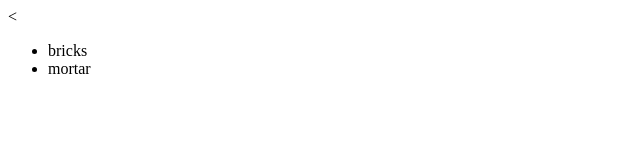
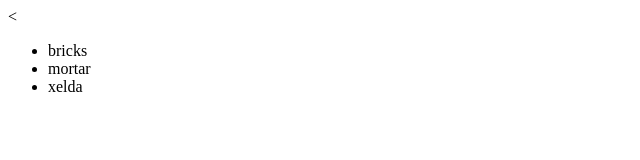
Before and after one commit to demhaq/newGitTest, a plain HTML site: page index.html in a window 1280 px wide. Shown: the full height of the page, 0-640 px from the left. Drawn offline with Linux system fonts and the light colour scheme.

Commit message:
made changes

```diff
--- a/index.html
+++ b/index.html
@@ -8,6 +8,7 @@
 	<ul>
 	     <li>  bricks  </li>
          <li>  mortar  </li>
+         <li> xelda  </li>
 
 
 	</ul>
```
